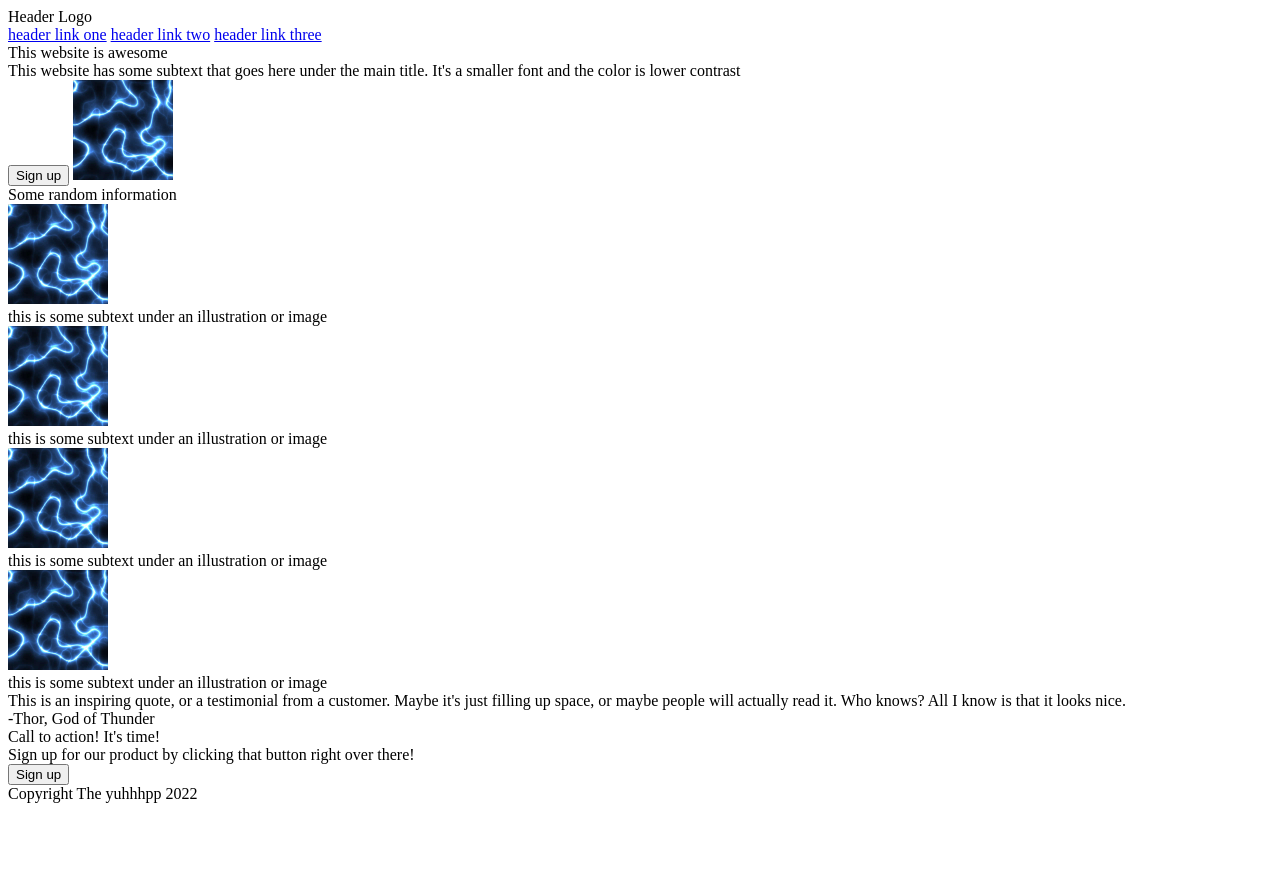
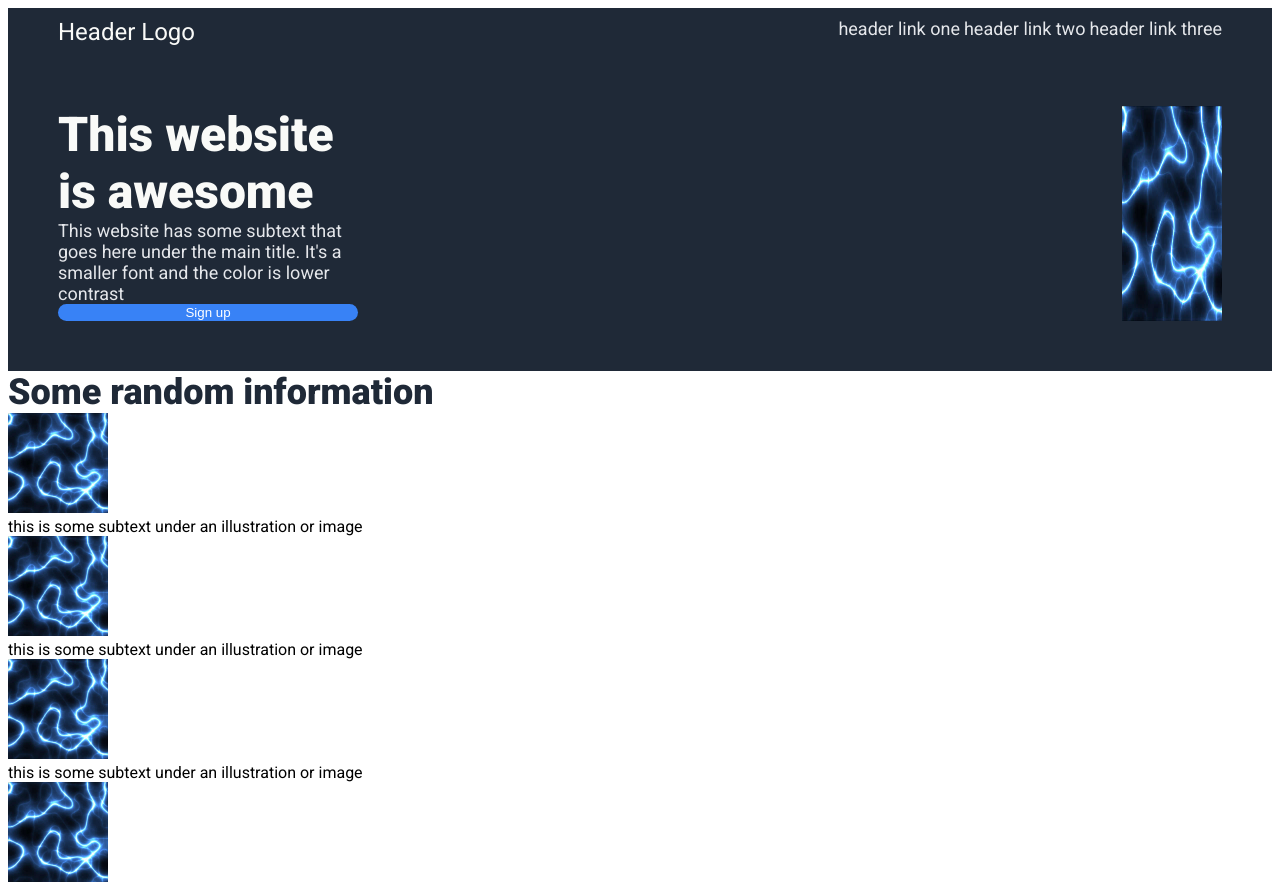
Before and after one commit to SmoothEgghead/odin-landing-page, a plain HTML site: page index.html in a window 1280 px wide. Shown: the top 882 px of the page. Before the commit the page ends 811 px from the top, so only its background shows below. Drawn offline with Linux system fonts and the light colour scheme.

Commit message:
Did some css

```diff
--- a/index.html
+++ b/index.html
@@ -6,24 +6,32 @@
     <meta name="viewport" content="width=device-width, initial-scale=1.0">
     <link rel="stylesheet" href="style.css">
     <title>Landing Page for Odin :D</title>
+    <link rel="preconnect" href="https://fonts.googleapis.com">
+    <link rel="preconnect" href="https://fonts.gstatic.com" crossorigin>
+    <link href="https://fonts.googleapis.com/css2?family=Roboto:ital,wght@0,100;0,300;0,400;0,500;0,700;0,900;1,100;1,300;1,400;1,500;1,700;1,900&display=swap" rel="stylesheet">
+
 </head>
 <body>
     <div class="header">
-        <div>Header Logo</div>
-        <div class="header-links">
-            <a href="google.com">header link one</a>
-            <a href=google.com>header link two</a>
-            <a href="google.com">header link three</a>
+        <div class="upper-header">
+          <div class="header-logo">Header Logo</div>
+          <div class="header-links">
+              <a href="google.com">header link one</a>
+              <a href=google.com>header link two</a>
+              <a href="google.com">header link three</a>
+          </div>
         </div>
         <div class="lower-header">
-            <div>This website is awesome</div>
-            <div>This website has some subtext that goes here under the main title. It's a smaller font and the color is lower contrast</div>
-            <button>Sign up</button>
+            <div class="lower-header-left">
+              <div class="hero-main">This website is awesome</div>
+              <div class="hero-second">This website has some subtext that goes here under the main title. It's a smaller font and the color is lower contrast</div>
+              <button>Sign up</button>
+            </div>
             <img src="images/big-picture.jpg" alt="Crazy Lightning!!!">
         </div>
     </div>
     <div class="random-info">
-        <div>Some random information</div>
+        <div class="info-header">Some random information</div>
         <div class="pics-with-text">
             <div>
                 <img src="images/big-picture.jpg" alt="Crazy Lightning!!!">
@@ -44,7 +52,7 @@
         </div>
     </div>
     <div class="quote">
-        <div>This is an inspiring quote, or a testimonial from a customer. Maybe it's just filling up space, or maybe people will actually read it. Who knows? All I know is that it looks nice.</div>
+        <div class="quote-text">This is an inspiring quote, or a testimonial from a customer. Maybe it's just filling up space, or maybe people will actually read it. Who knows? All I know is that it looks nice.</div>
         <div>-Thor, God of Thunder</div>
     </div>
     <div class="action">
--- a/style.css
+++ b/style.css
@@ -1,3 +1,87 @@
+body {
+    font-family: 'Roboto', sans-serif;
+}
+
 img {
     max-width: 100px;
 }
+
+.header {
+    background-color: #1F2937;
+    display: flex;
+    flex-direction: column;
+    justify-content: flex-start;
+    align-content: space-between;
+}
+
+.upper-header {
+    display: flex;
+    justify-content: space-between;
+    padding: 10px 50px 50px 50px;
+}
+.lower-header {
+    display: flex;
+    justify-content: space-between;
+    padding: 10px 50px 50px 50px;
+}
+
+.lower-header-left {
+    display: flex;
+    flex-direction: column;
+    justify-content: space-between;
+    max-width: 300px;
+}
+
+.footer {
+    background-color: #1F2937;
+}
+
+.hero-main {
+    font-size: 48px;
+    font-weight: 800;
+    color: #F9FAF8;
+}
+
+.hero-second {
+    font-size: 18px;
+    color: #E5E7EB
+}
+
+.header-logo {
+    font-size: 24px;
+    color: #F9FAF8;
+}
+
+a {
+    text-decoration: none;
+    color: #E5E7EB;
+    font-size: 18px;
+}
+
+button {
+    background-color: #3882f6;
+    color: white;
+    border: none;
+    border-radius: 25px;
+}
+
+.info-header {
+    font-size: 36px;
+    font-weight: 800;
+    color: #1f2937
+}
+
+.quote {
+    background-color: #E5E7EB;
+}
+
+.quote-text {
+    font-size: 36px;
+    font-style: italic;
+    font-weight: 300 !important;
+    color: #1f2937
+}
+
+.action {
+    background-color: #3882f6;
+}
```
